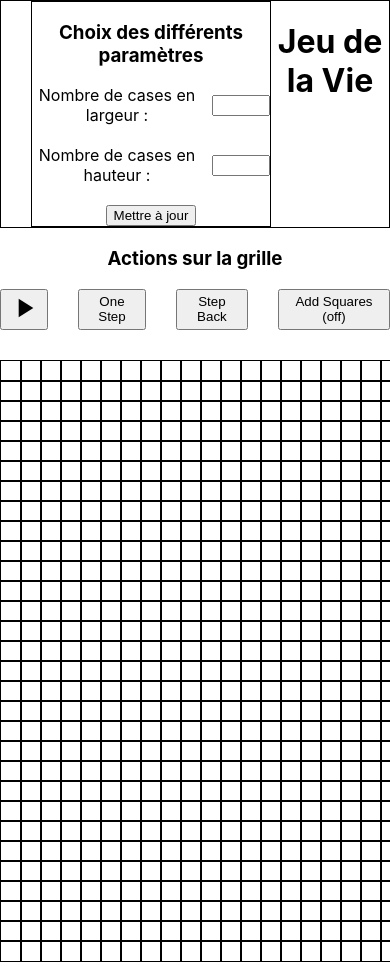
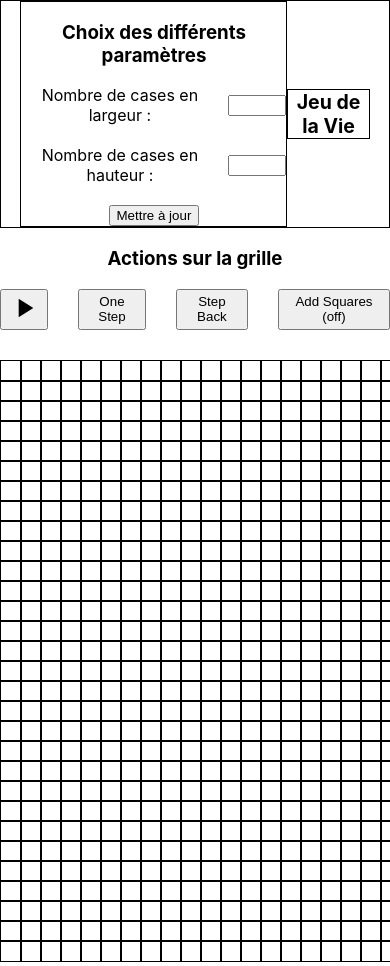
Before and after one commit to Corentin648/GameOfLifeWeb, a React (Create React App) app: page / in a window 390 px wide. Shown: the top 966 px of the page. Built offline with nearby package versions, Linux system fonts and the light colour scheme.

Commit message:
ajout d'un titre responsive

```diff
--- a/src/Quadrillage.js
+++ b/src/Quadrillage.js
@@ -309,9 +309,9 @@ class Quadrillage extends Component{
     render(){
         return(
             <div>
-                <div style={{border: "1px solid black", display: "flex", flexDirection: "row-reverse"}}>
-                    <h1>Jeu de la Vie</h1>
-                    <div style={{border: "1px solid black", marginLeft: "30px", display: "flex", flexDirection: "column", width: "400px"}}>
+                <div style={{border: "1px solid black", display: "flex", flexDirection: "row-reverse", alignItems: "center", justifyContent: "space-between"}}>
+                    <h1 style={{border: "1px solid black", marginRight: "5%", fontSize: "5vw"}}>Jeu de la Vie</h1>
+                    <div style={{border: "1px solid black", marginLeft: "5%", display: "flex", flexDirection: "column", width: "400px"}}>
                         <h3>Choix des différents paramètres</h3>
                         <Form onSubmit={(event) => {this.handlerChangerTailleEcran(event); return false}}>
                             <Form.Group style={{display: "flex", justifyContent: "left", alignItems: "center"}}controlId={"formChangerLargeur"}>
```
